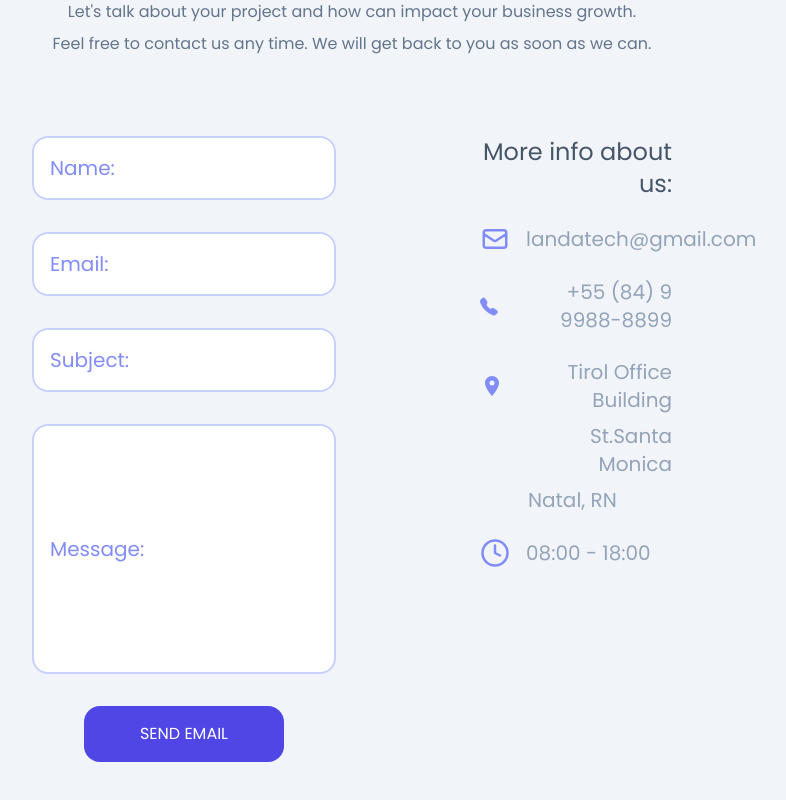
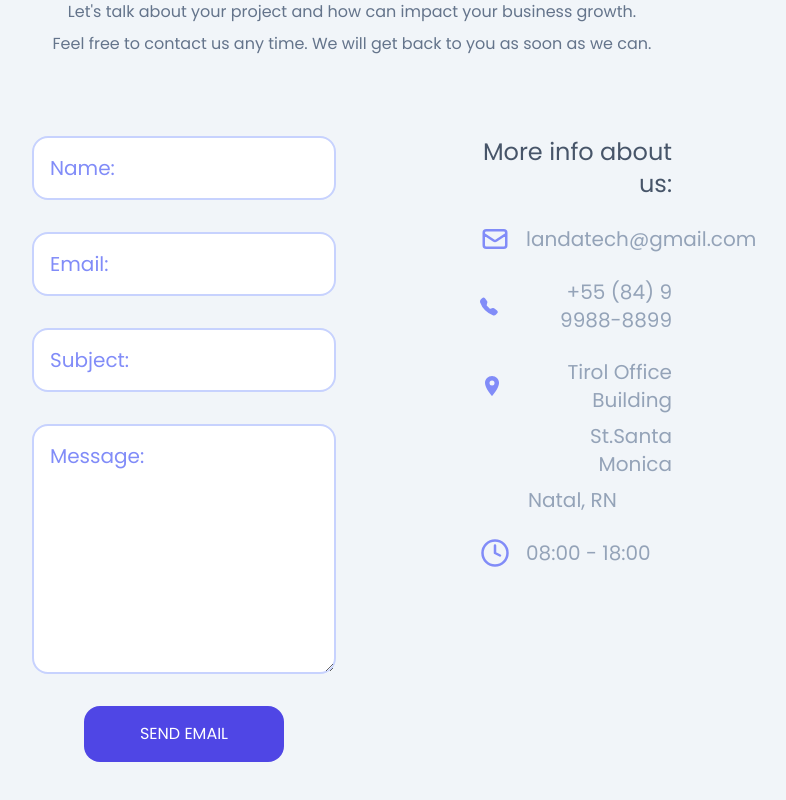
Before and after one commit to frontiago/landatech, a React (Vite) app: page /contact in a window 1280 px wide. Shown: the part 328-1128 px from the top of the page, without its empty margins (288-1074 px from the left). Built offline with nearby package versions, Linux system fonts and the light colour scheme.

Commit message:
fix: textarea bug fixed

```diff
--- a/src/components/contact/ContactDescription.jsx
+++ b/src/components/contact/ContactDescription.jsx
@@ -46,8 +46,8 @@ export const ContactDescription = () => {
               <input className="w-full p-4 border-2 border-indigo-200 rounded-2xl text-xl placeholder:text-indigo-400"
               type="text" placeholder="Subject:" name="user_subject" required/>
 
-              <input className="w-full h-[250px] p-4 border-2 border-indigo-200 rounded-2xl text-xl placeholder:text-indigo-400"
-                type="textarea" placeholder="Message:" name="user_message" required/>
+              <textarea className="w-full h-[250px] p-4 border-2 border-indigo-200 rounded-2xl text-xl placeholder:text-indigo-400"
+                type="textarea" placeholder="Message:" name="user_message" required></textarea>
 
               <button className="py-4 px-8 w-[200px] text-white bg-indigo-600 rounded-2xl">SEND EMAIL</button>
           </div>
```
